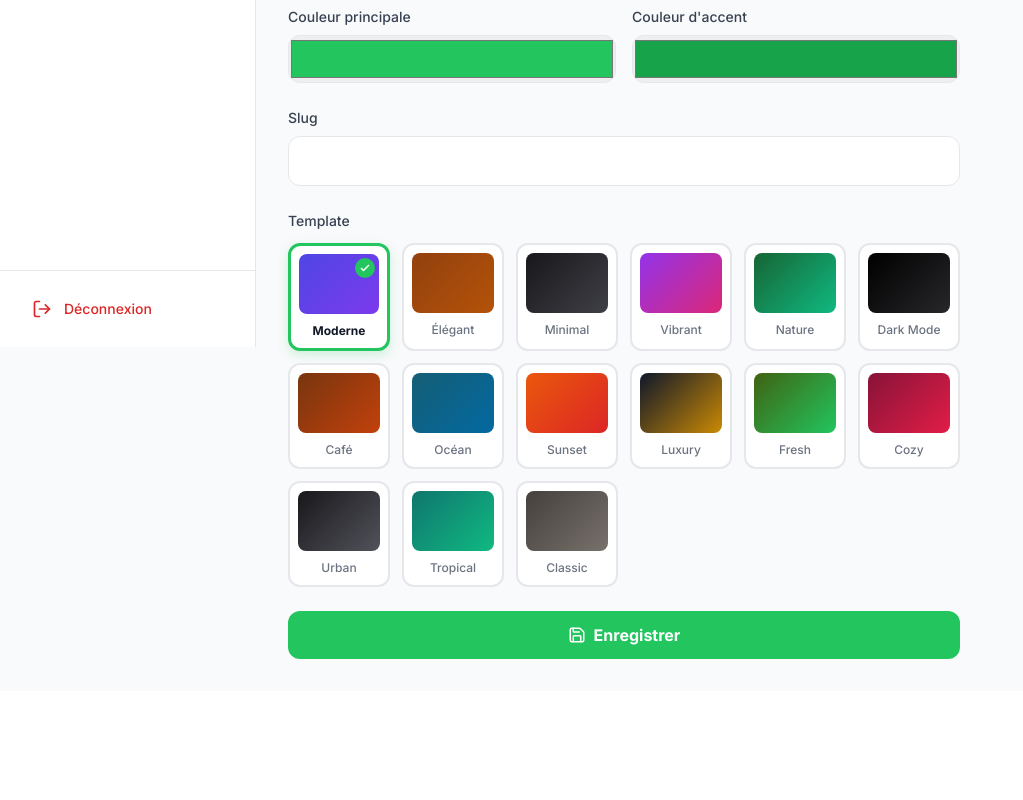
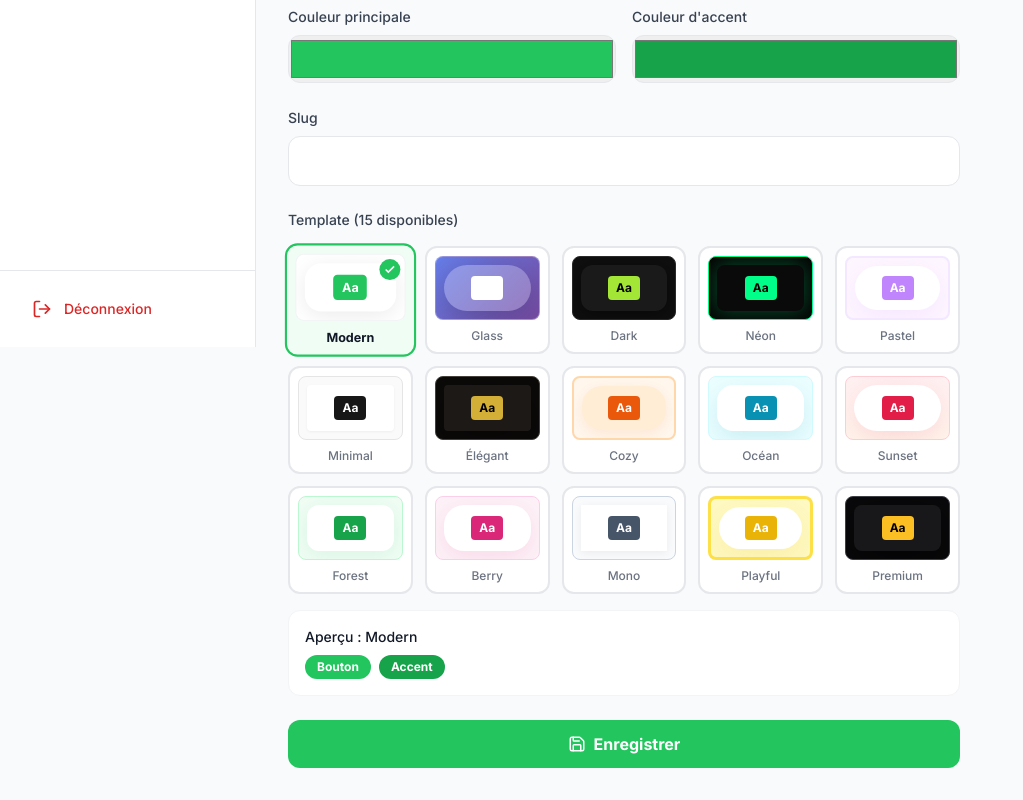
Before and after one commit to yasserdrif2582004-svg/yeno, a Next.js app: page /dashboard/settings in a window 1280 px wide. Shown: the part 453-1253 px from the top of the page, without its empty margins (0-1023 px from the left). Before the commit the page ends 1144 px from the top, so only its background shows below. Built offline with nearby package versions, Linux system fonts and the light colour scheme; no server answers; the database is empty; sample sign-in values are in the browser's storage.

Commit message:
correction passage template au menu public

```diff
--- a/app/dashboard/settings/page.tsx
+++ b/app/dashboard/settings/page.tsx
@@ -3,7 +3,7 @@
 import { useEffect, useState } from "react";
 import { useAuth } from "@/lib/useAuth";
 import { getRestaurant, updateRestaurant } from "@/lib/firebase-utils";
-import { TEMPLATES } from "@/types";
+import { TEMPLATES } from "@/components/TemplateSelector";
 import { Save } from "lucide-react";
 import TemplateSelector from "@/components/TemplateSelector";
 
@@ -60,8 +60,7 @@ export default function SettingsPage() {
     setSaving(false);
   }
 
-  const availableTemplates =
-    userData?.plan === "standard" ? TEMPLATES.slice(0, 6) : TEMPLATES;
+  const availableTemplates = TEMPLATES;
 
   return (
     <div className="space-y-8 max-w-2xl">
--- a/app/menu/[slug]/page.tsx
+++ b/app/menu/[slug]/page.tsx
@@ -39,6 +39,7 @@ export default async function PublicMenuPage({
     <PublicMenuContent
       restaurant={restaurant}
       categoriesWithItems={categoriesWithItems}
+      template={restaurant.template || "modern"}
     />
   );
 }
--- a/components/TemplateSelector.tsx
+++ b/components/TemplateSelector.tsx
@@ -2,22 +2,232 @@
 
 import React from "react";
 
-const TEMPLATES = [
-  { id: "modern",  name: "Moderne",   colorFrom: "#4f46e5", colorTo: "#7c3aed" },
-  { id: "elegant", name: "Élégant",   colorFrom: "#92400e", colorTo: "#b45309" },
-  { id: "minimal", name: "Minimal",   colorFrom: "#18181b", colorTo: "#3f3f46" },
-  { id: "vibrant", name: "Vibrant",   colorFrom: "#9333ea", colorTo: "#db2777" },
-  { id: "nature",  name: "Nature",    colorFrom: "#166534", colorTo: "#10b981" },
-  { id: "dark",    name: "Dark Mode", colorFrom: "#000000", colorTo: "#27272a" },
-  { id: "cafe",    name: "Café",      colorFrom: "#78350f", colorTo: "#c2410c" },
-  { id: "ocean",   name: "Océan",     colorFrom: "#155e75", colorTo: "#0369a1" },
-  { id: "sunset",  name: "Sunset",    colorFrom: "#ea580c", colorTo: "#dc2626" },
-  { id: "luxury",  name: "Luxury",    colorFrom: "#0f172a", colorTo: "#ca8a04" },
-  { id: "fresh",   name: "Fresh",     colorFrom: "#3f6212", colorTo: "#22c55e" },
-  { id: "cozy",    name: "Cozy",      colorFrom: "#881337", colorTo: "#e11d48" },
-  { id: "urban",   name: "Urban",     colorFrom: "#18181b", colorTo: "#52525b" },
-  { id: "tropical",name: "Tropical",  colorFrom: "#0f766e", colorTo: "#10b981" },
-  { id: "classic", name: "Classic",   colorFrom: "#44403c", colorTo: "#78716c" },
+export const TEMPLATES = [
+  {
+    id: "modern",
+    name: "Modern",
+    theme: {
+      bg: "#ffffff",
+      cardBg: "#ffffff",
+      text: "#111827",
+      primary: "#22c55e",
+      accent: "#16a34a",
+      borderRadius: "16px",
+      shadow: "0 4px 20px rgba(0,0,0,0.08)",
+      border: "1px solid #f3f4f6",
+      fontStyle: "modern",
+    },
+  },
+  {
+    id: "glass",
+    name: "Glass",
+    theme: {
+      bg: "linear-gradient(135deg, #667eea 0%, #764ba2 100%)",
+      cardBg: "rgba(255,255,255,0.25)",
+      text: "#ffffff",
+      primary: "#ffffff",
+      accent: "#e0e7ff",
+      borderRadius: "24px",
+      shadow: "0 8px 32px rgba(0,0,0,0.2)",
+      border: "1px solid rgba(255,255,255,0.3)",
+      fontStyle: "glass",
+    },
+  },
+  {
+    id: "dark",
+    name: "Dark",
+    theme: {
+      bg: "#0f0f0f",
+      cardBg: "#1a1a1a",
+      text: "#f5f5f5",
+      primary: "#a3e635",
+      accent: "#84cc16",
+      borderRadius: "12px",
+      shadow: "0 4px 20px rgba(0,0,0,0.5)",
+      border: "1px solid #2a2a2a",
+      fontStyle: "dark",
+    },
+  },
+  {
+    id: "neon",
+    name: "Néon",
+    theme: {
+      bg: "#050505",
+      cardBg: "#0a0a0a",
+      text: "#00ff88",
+      primary: "#00ff88",
+      accent: "#ff00ff",
+      borderRadius: "8px",
+      shadow: "0 0 20px rgba(0,255,136,0.3)",
+      border: "1px solid #00ff88",
+      fontStyle: "neon",
+    },
+  },
+  {
+    id: "pastel",
+    name: "Pastel",
+    theme: {
+      bg: "#fef7ff",
+      cardBg: "#ffffff",
+      text: "#6b21a8",
+      primary: "#c084fc",
+      accent: "#a855f7",
+      borderRadius: "28px",
+      shadow: "0 8px 30px rgba(192,132,252,0.15)",
+      border: "2px solid #f3e8ff",
+      fontStyle: "soft",
+    },
+  },
+  {
+    id: "minimal",
+    name: "Minimal",
+    theme: {
+      bg: "#fafafa",
+      cardBg: "#ffffff",
+      text: "#171717",
+      primary: "#171717",
+      accent: "#525252",
+      borderRadius: "4px",
+      shadow: "0 1px 3px rgba(0,0,0,0.05)",
+      border: "1px solid #e5e5e5",
+      fontStyle: "minimal",
+    },
+  },
+  {
+    id: "elegant",
+    name: "Élégant",
+    theme: {
+      bg: "#0c0a09",
+      cardBg: "#1c1917",
+      text: "#f5f5f4",
+      primary: "#d4af37",
+      accent: "#fbbf24",
+      borderRadius: "4px",
+      shadow: "0 10px 40px rgba(0,0,0,0.4)",
+      border: "1px solid #44403c",
+      fontStyle: "elegant",
+    },
+  },
+  {
+    id: "cozy",
+    name: "Cozy",
+    theme: {
+      bg: "#fff7ed",
+      cardBg: "#ffedd5",
+      text: "#7c2d12",
+      primary: "#ea580c",
+      accent: "#c2410c",
+      borderRadius: "20px",
+      shadow: "0 4px 15px rgba(234,88,12,0.1)",
+      border: "2px solid #fed7aa",
+      fontStyle: "cozy",
+    },
+  },
+  {
+    id: "ocean",
+    name: "Océan",
+    theme: {
+      bg: "#ecfeff",
+      cardBg: "#ffffff",
+      text: "#164e63",
+      primary: "#0891b2",
+      accent: "#06b6d4",
+      borderRadius: "16px",
+      shadow: "0 8px 25px rgba(8,145,178,0.15)",
+      border: "1px solid #cffafe",
+      fontStyle: "ocean",
+    },
+  },
+  {
+    id: "sunset",
+    name: "Sunset",
+    theme: {
+      bg: "linear-gradient(180deg, #fff1f2 0%, #fff7ed 100%)",
+      cardBg: "#ffffff",
+      text: "#881337",
+      primary: "#e11d48",
+      accent: "#f43f5e",
+      borderRadius: "24px",
+      shadow: "0 8px 30px rgba(225,29,72,0.15)",
+      border: "1px solid #fecdd3",
+      fontStyle: "sunset",
+    },
+  },
+  {
+    id: "forest",
+    name: "Forest",
+    theme: {
+      bg: "#f0fdf4",
+      cardBg: "#ffffff",
+      text: "#14532d",
+      primary: "#16a34a",
+      accent: "#15803d",
+      borderRadius: "12px",
+      shadow: "0 4px 20px rgba(22,163,74,0.1)",
+      border: "1px solid #bbf7d0",
+      fontStyle: "nature",
+    },
+  },
+  {
+    id: "berry",
+    name: "Berry",
+    theme: {
+      bg: "#fdf2f8",
+      cardBg: "#ffffff",
+      text: "#831843",
+      primary: "#db2777",
+      accent: "#be185d",
+      borderRadius: "20px",
+      shadow: "0 6px 25px rgba(219,39,119,0.12)",
+      border: "1px solid #fbcfe8",
+      fontStyle: "berry",
+    },
+  },
+  {
+    id: "mono",
+    name: "Mono",
+    theme: {
+      bg: "#f8fafc",
+      cardBg: "#ffffff",
+      text: "#0f172a",
+      primary: "#475569",
+      accent: "#334155",
+      borderRadius: "0px",
+      shadow: "0 2px 8px rgba(0,0,0,0.06)",
+      border: "1px solid #cbd5e1",
+      fontStyle: "mono",
+    },
+  },
+  {
+    id: "playful",
+    name: "Playful",
+    theme: {
+      bg: "#fef9c3",
+      cardBg: "#ffffff",
+      text: "#854d0e",
+      primary: "#eab308",
+      accent: "#ca8a04",
+      borderRadius: "32px",
+      shadow: "0 10px 30px rgba(234,179,8,0.15)",
+      border: "3px solid #fde047",
+      fontStyle: "playful",
+    },
+  },
+  {
+    id: "premium",
+    name: "Premium",
+    theme: {
+      bg: "#09090b",
+      cardBg: "#18181b",
+      text: "#e4e4e7",
+      primary: "#fbbf24",
+      accent: "#f59e0b",
+      borderRadius: "8px",
+      shadow: "0 12px 40px rgba(0,0,0,0.6)",
+      border: "1px solid #3f3f46",
+      fontStyle: "premium",
+    },
+  },
 ];
 
 interface TemplateSelectorProps {
@@ -25,69 +235,85 @@ interface TemplateSelectorProps {
   onChange: (id: string) => void;
 }
 
-export default function TemplateSelector({ value, onChange }: TemplateSelectorProps) {
+export default function TemplateSelector({
+  value,
+  onChange,
+}: TemplateSelectorProps) {
+  const selectedTemplate = TEMPLATES.find((t) => t.id === value);
+
   return (
-    <div style={{ marginTop: "24px" }}>
-      <label style={{ display: "block", fontSize: "14px", fontWeight: 500, color: "#374151", marginBottom: "12px" }}>
-        Template
+    <div className="space-y-4">
+      <label className="block text-sm font-medium text-gray-700">
+        Template ({TEMPLATES.length} disponibles)
       </label>
-      <div style={{ display: "grid", gridTemplateColumns: "repeat(auto-fill, minmax(100px, 1fr))", gap: "12px" }}>
+
+      <div className="grid grid-cols-3 sm:grid-cols-5 gap-3">
         {TEMPLATES.map((t) => {
           const isSelected = value === t.id;
           return (
             <button
               key={t.id}
               onClick={() => onChange(t.id)}
-              style={{
-                display: "flex",
-                flexDirection: "column",
-                alignItems: "center",
-                gap: "8px",
-                padding: "8px",
-                borderRadius: "12px",
-                border: isSelected ? "3px solid #22c55e" : "2px solid #e5e7eb",
-                background: "#fff",
-                cursor: "pointer",
-                transition: "all 0.2s ease",
-                boxShadow: isSelected ? "0 4px 12px rgba(34,197,94,0.2)" : "none",
-              }}
+              className={`relative group flex flex-col items-center gap-2 p-2 rounded-xl border-2 transition-all duration-200 ${
+                isSelected
+                  ? "border-green-500 bg-green-50 scale-105"
+                  : "border-gray-200 hover:border-gray-300 hover:scale-102 bg-white"
+              }`}
             >
               <div
+                className="w-full h-16 rounded-lg relative overflow-hidden"
                 style={{
-                  width: "100%",
-                  height: "60px",
-                  borderRadius: "8px",
-                  background: `linear-gradient(135deg, ${t.colorFrom} 0%, ${t.colorTo} 100%)`,
-                  position: "relative",
+                  background: t.theme.bg.includes("gradient")
+                    ? t.theme.bg
+                    : t.theme.bg,
+                  border: t.theme.border,
                 }}
               >
-                {isSelected && (
-                  <div
+                <div
+                  className="absolute inset-2 rounded-md flex items-center justify-center"
+                  style={{
+                    background: t.theme.cardBg,
+                    borderRadius: t.theme.borderRadius,
+                    boxShadow: t.theme.shadow,
+                  }}
+                >
+                  <span
+                    className="text-xs font-bold px-2 py-1 rounded"
                     style={{
-                      position: "absolute",
-                      top: "4px",
-                      right: "4px",
-                      width: "20px",
-                      height: "20px",
-                      background: "#22c55e",
-                      borderRadius: "50%",
-                      display: "flex",
-                      alignItems: "center",
-                      justifyContent: "center",
+                      background: t.theme.primary,
+                      color:
+                        t.id === "dark" ||
+                        t.id === "neon" ||
+                        t.id === "premium" ||
+                        t.id === "elegant"
+                          ? "#000"
+                          : "#fff",
                     }}
                   >
-                    <svg width="12" height="12" viewBox="0 0 24 24" fill="none" stroke="white" strokeWidth="3">
+                    Aa
+                  </span>
+                </div>
+                {isSelected && (
+                  <div className="absolute top-1 right-1 w-5 h-5 bg-green-500 rounded-full flex items-center justify-center">
+                    <svg
+                      width="12"
+                      height="12"
+                      viewBox="0 0 24 24"
+                      fill="none"
+                      stroke="white"
+                      strokeWidth="3"
+                    >
                       <polyline points="20 6 9 17 4 12" />
                     </svg>
                   </div>
                 )}
               </div>
               <span
-                style={{
-                  fontSize: "12px",
-                  fontWeight: isSelected ? 700 : 500,
-                  color: isSelected ? "#111827" : "#6b7280",
-                }}
+                className={`text-xs ${
+                  isSelected
+                    ? "font-bold text-gray-900"
+                    : "font-medium text-gray-500"
+                }`}
               >
                 {t.name}
               </span>
@@ -95,6 +321,54 @@ export default function TemplateSelector({ value, onChange }: TemplateSelectorPr
           );
         })}
       </div>
+
+      {selectedTemplate && (
+        <div
+          className="p-4 rounded-xl mt-4"
+          style={{
+            background: selectedTemplate.theme.bg.includes("gradient")
+              ? undefined
+              : selectedTemplate.theme.bg,
+            backgroundImage: selectedTemplate.theme.bg.includes("gradient")
+              ? selectedTemplate.theme.bg
+              : undefined,
+            border: selectedTemplate.theme.border,
+            borderRadius: "12px",
+          }}
+        >
+          <p
+            className="text-sm font-medium"
+            style={{ color: selectedTemplate.theme.text }}
+          >
+            Aperçu : {selectedTemplate.name}
+          </p>
+          <div className="flex gap-2 mt-2">
+            <span
+              className="px-3 py-1 rounded-full text-xs font-bold"
+              style={{
+                background: selectedTemplate.theme.primary,
+                color: "#fff",
+              }}
+            >
+              Bouton
+            </span>
+            <span
+              className="px-3 py-1 rounded-full text-xs font-bold"
+              style={{
+                background: selectedTemplate.theme.accent,
+                color: "#fff",
+              }}
+            >
+              Accent
+            </span>
+          </div>
+        </div>
+      )}
     </div>
   );
 }
+
+export function getTemplateStyles(templateId: string) {
+  const t = TEMPLATES.find((t) => t.id === templateId);
+  return t?.theme || TEMPLATES[0].theme;
+}
--- a/components/templates/PublicMenuContent.tsx
+++ b/components/templates/PublicMenuContent.tsx
@@ -6,6 +6,7 @@ import { MenuTemplate } from "@/components/templates";
 export default function PublicMenuContent({
   restaurant,
   categoriesWithItems,
+  template,
 }: any) {
   const [lang, setLang] = useState("fr");
 
@@ -20,6 +21,7 @@ export default function PublicMenuContent({
       setLang={setLang}
       showLangSwitcher={showLangSwitcher}
       langs={langs}
+      template={template || "modern"}
     />
   );
 }
```
